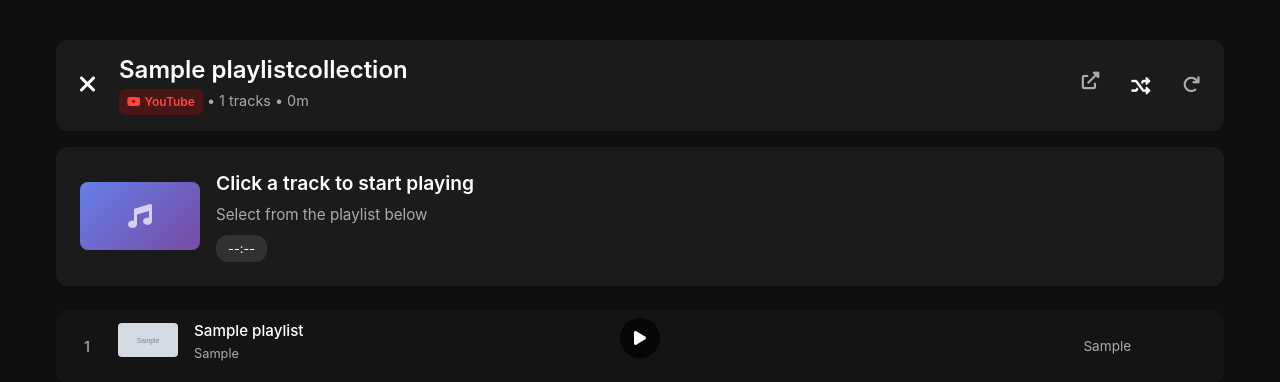
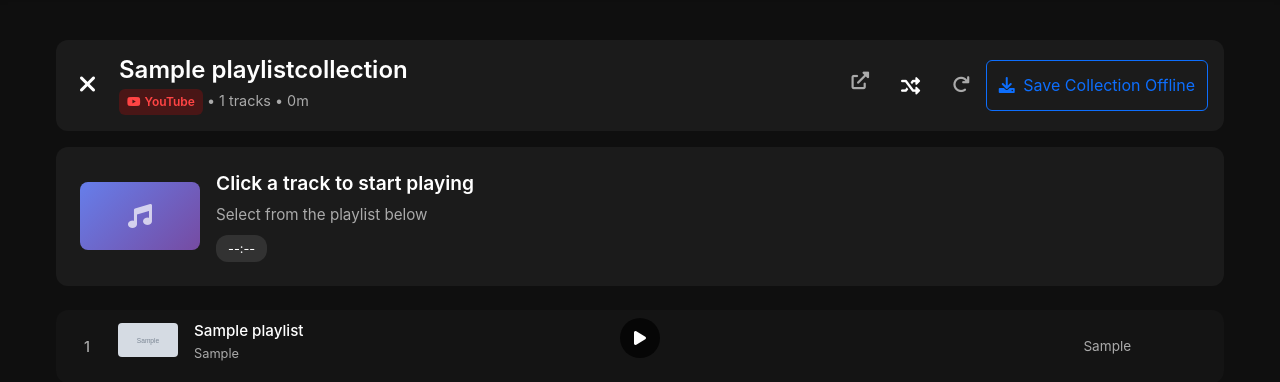
Before and after one commit to marobo/relaxify, a Django app: page /collection/1/ in a window 1280 px wide. Shown: the part 62-444 px from the top of the page. Run offline with Django 5.2, Linux system fonts and the light colour scheme; tables that the repository leaves empty hold one stand-in row (values such as "Sample post"); grey boxes marked "Sample" are stand-in pictures.

Commit message:
adjust playlist style

```diff
--- a/playlists/templates/playlists/collection_detail.html
+++ b/playlists/templates/playlists/collection_detail.html
@@ -398,6 +398,9 @@
             <button class="control-btn" onclick="toggleLoop()" title="Loop" id="loopBtn">
                 <i class="fas fa-redo"></i>
             </button>
+            <button class="btn btn-outline-primary save-offline-btn" data-collection-id="{{ collection.id }}">
+                <i class="fas fa-download me-1"></i> Save Collection Offline
+            </button>
         </div>
     </div>
 
@@ -691,6 +694,33 @@ function openInYoutube(youtubeId) {
     window.open(`https://www.youtube.com/watch?v=${youtubeId}`, '_blank');
 }
 
+// IndexedDB function to save a playlist or collection
+async function savePlaylistOffline(playlist) {
+    return new Promise((resolve, reject) => {
+        const request = indexedDB.open('relaxify-db', 1);
+
+        request.onerror = () => reject(request.error);
+
+        request.onsuccess = () => {
+            const db = request.result;
+            const transaction = db.transaction(['playlists'], 'readwrite');
+            const store = transaction.objectStore('playlists');
+
+            const addRequest = store.put(playlist);
+            addRequest.onsuccess = () => resolve();
+            addRequest.onerror = () => reject(addRequest.error);
+        };
+
+        request.onupgradeneeded = (event) => {
+            const db = event.target.result;
+            if (!db.objectStoreNames.contains('playlists')) {
+                const store = db.createObjectStore('playlists', { keyPath: 'id' });
+                store.createIndex('title', 'title', { unique: false });
+            }
+        };
+    });
+}
+
 // Keyboard shortcuts
 document.addEventListener('keydown', function(e) {
     if (e.target.tagName === 'INPUT' || e.target.tagName === 'TEXTAREA') return;
@@ -725,5 +755,43 @@ document.getElementById('current-track-display').addEventListener('click', funct
         }
     }
 });
+
+document.addEventListener('DOMContentLoaded', function() {
+    // Save for offline functionality for collections
+    const saveOfflineBtn = document.querySelector('.save-offline-btn');
+    if (saveOfflineBtn) {
+        saveOfflineBtn.addEventListener('click', async function() {
+            const collectionId = this.dataset.collectionId;
+            const icon = this.querySelector('i');
+            const originalText = this.innerHTML;
+
+            // Show loading state
+            this.innerHTML = '<i class="fas fa-spinner fa-spin me-1"></i> Saving...';
+            this.disabled = true;
+
+            try {
+                // Fetch collection data and save to IndexedDB
+                const response = await fetch(`/api/collections/${collectionId}/`);
+                const collection = await response.json();
+
+                // Save to IndexedDB
+                await savePlaylistOffline(collection);
+
+                // Update UI
+                this.innerHTML = '<i class="fas fa-check me-1"></i> Saved Offline';
+                this.classList.remove('btn-outline-primary');
+                this.classList.add('btn-success');
+
+                alert('Collection saved for offline use!');
+
+            } catch (error) {
+                console.error('Error saving collection offline:', error);
+                this.innerHTML = originalText;
+                this.disabled = false;
+                alert('Failed to save collection offline');
+            }
+        });
+    }
+});
 </script>
 {% endblock %}
--- a/templates/base.html
+++ b/templates/base.html
@@ -31,8 +31,8 @@
 </head>
 <body class="d-flex flex-column">
     <!-- Offline Indicator -->
-    <div id="offline-indicator" class="offline-indicator">
-        You're currently offline. Some features may be limited.
+    <div id="offline-indicator" class="offline-indicator" style="background-color: #ff4444;">
+        <i class="fas fa-exclamation-triangle"></i> You are offline. Playback is unavailable.
     </div>
 
     <!-- Install Banner -->
```
